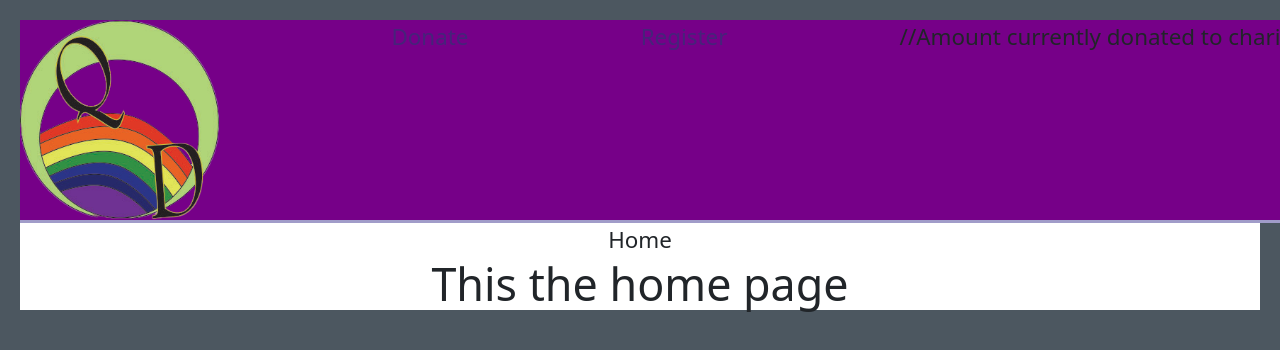
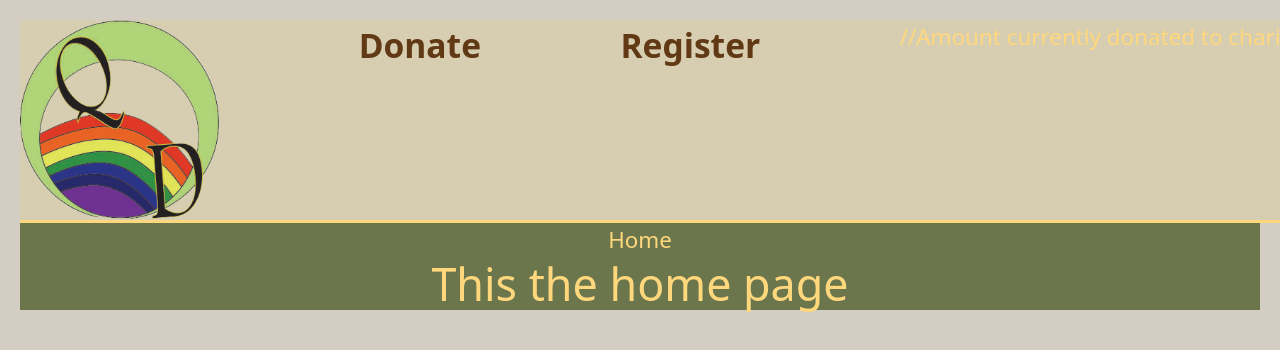
Before and after one commit to Jace-Banford-Byington/Capstone---Queer-Depot, a React app in the folder front-end/: page / in a window 1280 px wide. Built offline with nearby package versions, Linux system fonts and the light colour scheme.

Commit message:
Determined Nav bar colors

```diff
--- a/front-end/src/index.scss
+++ b/front-end/src/index.scss
@@ -8,15 +8,24 @@ $purple: #760088;
 $white: #FFFFFF;
 $brown: #613915;
 $black: #000;
-
+//#D7CEB2 NAv bar
+//#BF8B85 burnt sand
 html{
-  background-color: #4C5760;
+  background-color: #D4CDC3;
   text-align: center;
   font-size: 1.4em;
   text-decoration: none;
   padding: 20px;
 }
 
+div{
+  background-color: #6B764C;
+  color: #FFD77D;
+}
+
+.form-control{
+  background-color: #FFD77D;
+}
 
 .charityInfo{
   text-align: center;
@@ -24,13 +33,13 @@ html{
 }
 
 .navBar{
-  background-color: $purple;
+  background-color: #D7CEB2;
   text-align: center;
   display: flex;
   justify-content: space-between;
   width: 100vw;
   font-size: 1em;
-  border-bottom: solid #a19cc9 ;
+  border-bottom: solid ;
 }
 
 #logoBtn{
@@ -40,6 +49,8 @@ html{
 
 
 .navBar a {
-  color: #46237a;
+  color: $brown;
   text-decoration: none;
+  font-weight: bolder;
+  font-size: 1.5em;
 }
```
